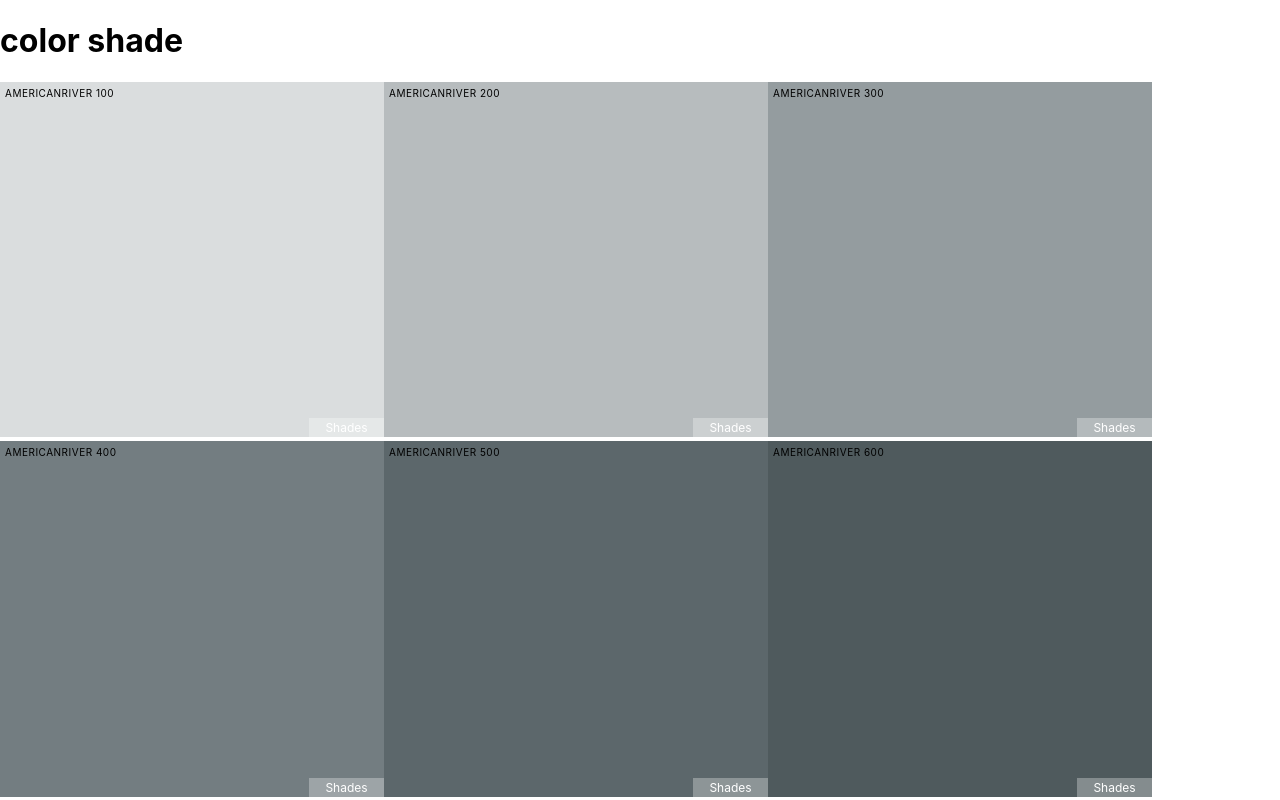
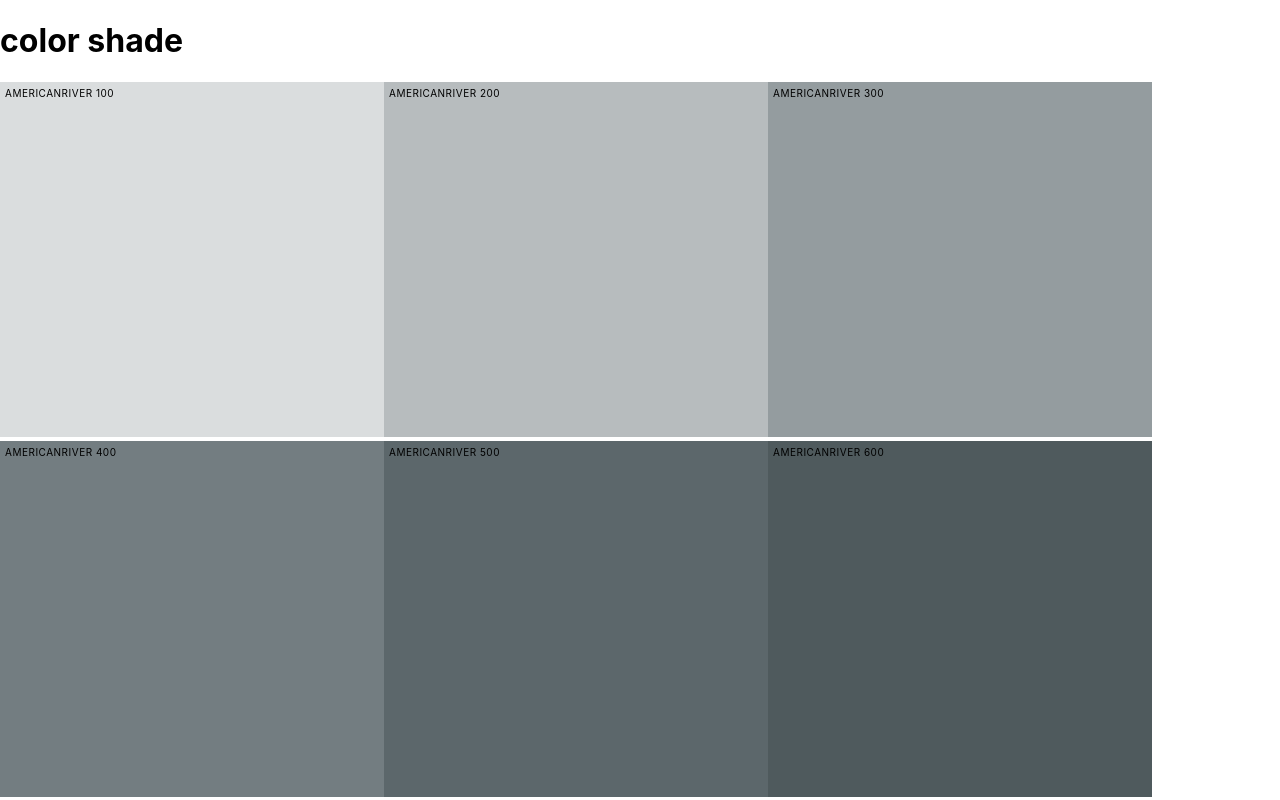
Before and after one commit to kimiakamrava/collage-app-frontend, a React (Create React App) app: page /palette/flat-ui-colors-american/americanriver in a window 1280 px wide. Shown: the top 800 px of the page. Built offline with nearby package versions, Linux system fonts and the light colour scheme.

Commit message:
solved the loop for more button

```diff
--- a/src/ColorShadePalette.js
+++ b/src/ColorShadePalette.js
@@ -19,7 +19,7 @@ class ColorShadePalette extends Component {
         return shades.slice(1);
     }
     render() {
-        const ShadeBoxes = this.preShades.map(color => (<PaletteBox key={color.id} name={color.name} background={color.hex} />))
+        const ShadeBoxes = this.preShades.map(color => (<PaletteBox key={color.id} name={color.name} background={color.hex} moreLink={false} />))
         return (
             <div className="Palette">
                 <h1> color shade</h1>
--- a/src/Palette.js
+++ b/src/Palette.js
@@ -22,7 +22,7 @@ import "./Palette.css";
         const { colors, paletteName, id } =this.props.palette;
         const { level, format }  =this.state
         const paletteBoxes = colors[level].map(color =>(
-            <PaletteBox background={color[format]} name={color.name} key={color.id} colorId={color.id} paletteId={id} />
+            <PaletteBox background={color[format]} name={color.name} key={color.id} colorId={color.id} paletteId={id} moreLink={true} />
         ))
         return (
             <div className="Palette">
--- a/src/PaletteBox.js
+++ b/src/PaletteBox.js
@@ -16,7 +16,7 @@ class PaletteBox extends Component {
         });
     }
     render() {
-        const { name, background, paletteId, colorId } = this.props;
+        const { name, background, paletteId, colorId, moreLink } = this.props;
         const { Done } = this.state;
         return(
          <CopyToClipboard text={background} onCopy={this.changeCopyState}>
@@ -35,9 +35,11 @@ class PaletteBox extends Component {
              </div>
              <button className="copy-button">Copy</button>
              </div>
+             {moreLink && (
              <Link to={`/palette/${paletteId}/${colorId}`} onClick={e => e.stopPropagation()}>
               <span className="see-more">Shades</span>
              </Link>
+             )}
             </div>
          </CopyToClipboard>
         )
```
